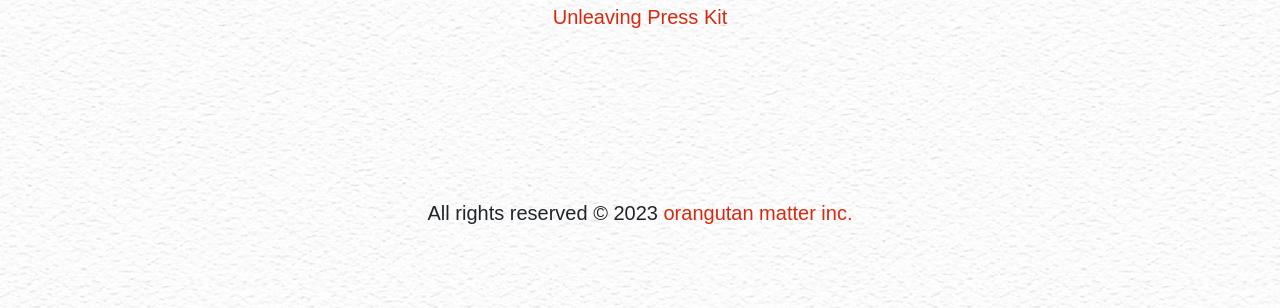
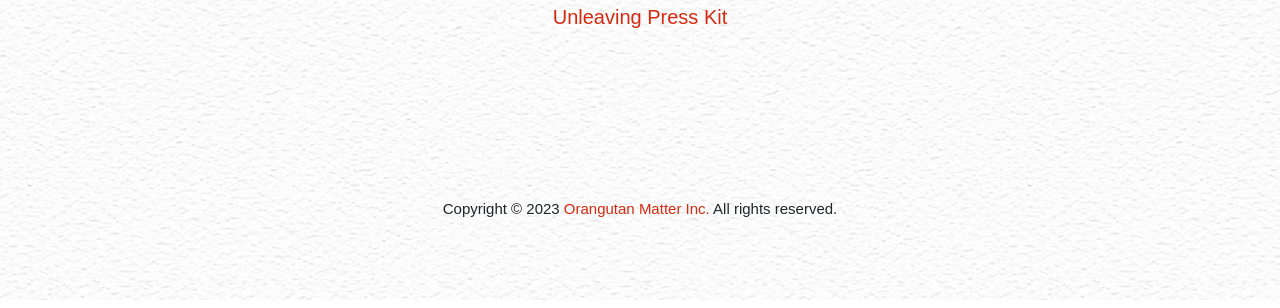
Before and after one commit to karnawis/orangutan-matter, a website with bundled scripts: page index.html in a window 1280 px wide. Shown: the part 2717-3025 px from the top of the page. Built offline with nearby package versions, Linux system fonts and the light colour scheme; a web font is replaced by a local one.

Commit message:
Updated footer copy

```diff
--- a/index.html
+++ b/index.html
@@ -138,7 +138,7 @@
     <div class="container-fluid">
         <div class="row">
             <div class="col-md-12">
-                <p class="text-center center-text">All rights reserved &copy; 2023 <a class="orange" href="https://canada-corp.com/co/orangutan-matter-inc">orangutan matter inc.</a></p>
+                <p class="text-center center-text" style="font-size:15px">Copyright &copy; 2023 <a class="orange" href="https://canada-corp.com/co/orangutan-matter-inc">Orangutan Matter Inc.</a> All rights reserved.</p>
             </div>
         </div>
     </div>
```
